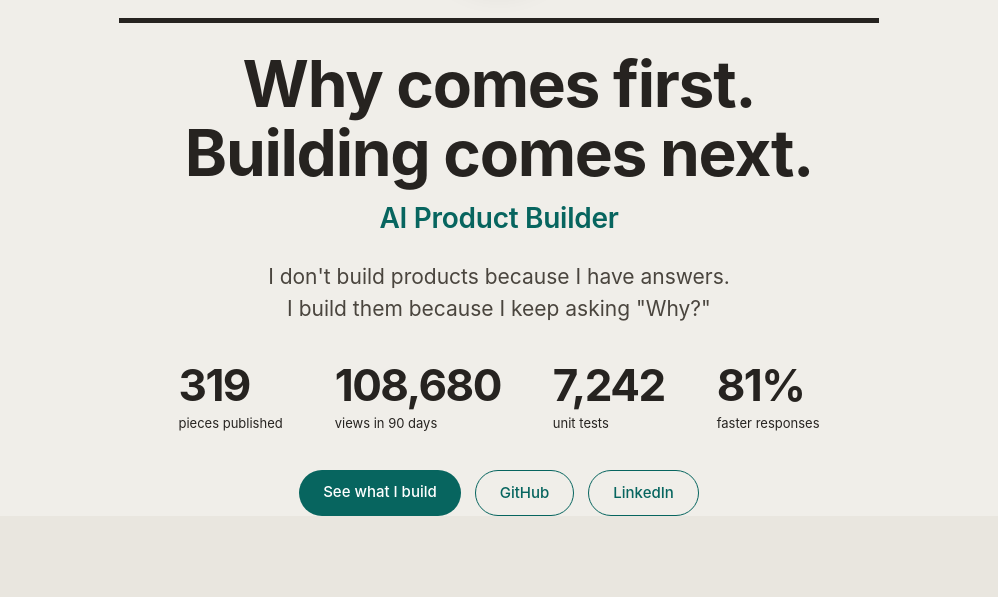
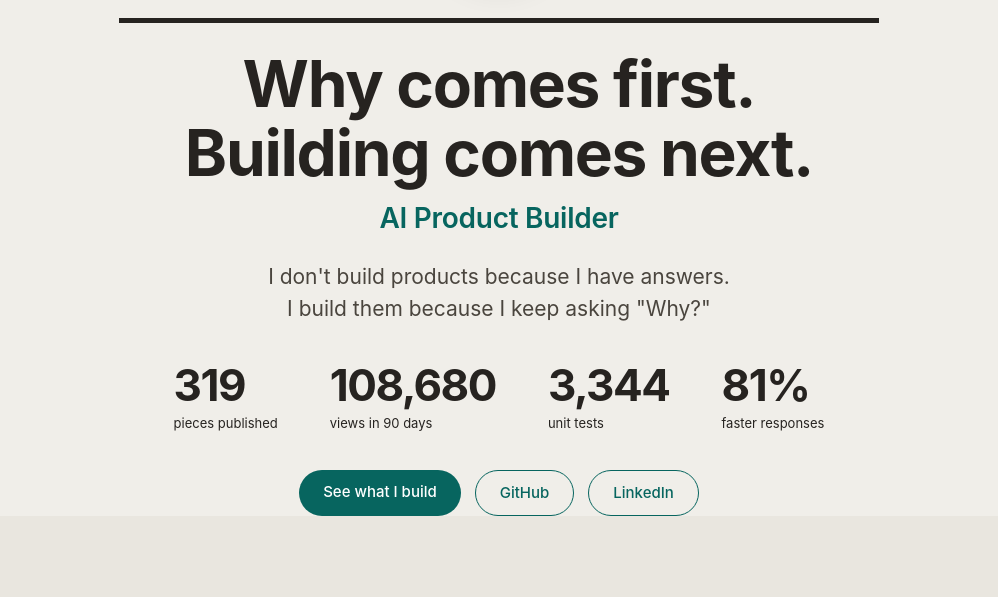
Before and after one commit to kordp888/portfolio, a plain HTML site: page index.html in a window 1280 px wide. Shown: the part 203-800 px from the top of the page, without its empty margins (141-1139 px from the left). Drawn offline with Linux system fonts and the light colour scheme.

Commit message:
유닛테스트 지표를 실측값으로 정정

```diff
--- a/index.html
+++ b/index.html
@@ -167,7 +167,7 @@
   <div class="hero-stats">
     <div><b>319</b><span data-en>pieces published</span><span data-ko>콘텐츠 게시</span></div>
     <div><b>108,680</b><span data-en>views in 90 days</span><span data-ko>최근 90일 조회</span></div>
-    <div><b>7,242</b><span data-en>unit tests</span><span data-ko>유닛테스트</span></div>
+    <div><b>3,344</b><span data-en>unit tests</span><span data-ko>유닛테스트</span></div>
     <div><b>81%</b><span data-en>faster responses</span><span data-ko>응답 시간 단축</span></div>
   </div>
   <div class="hero-cta">
```
